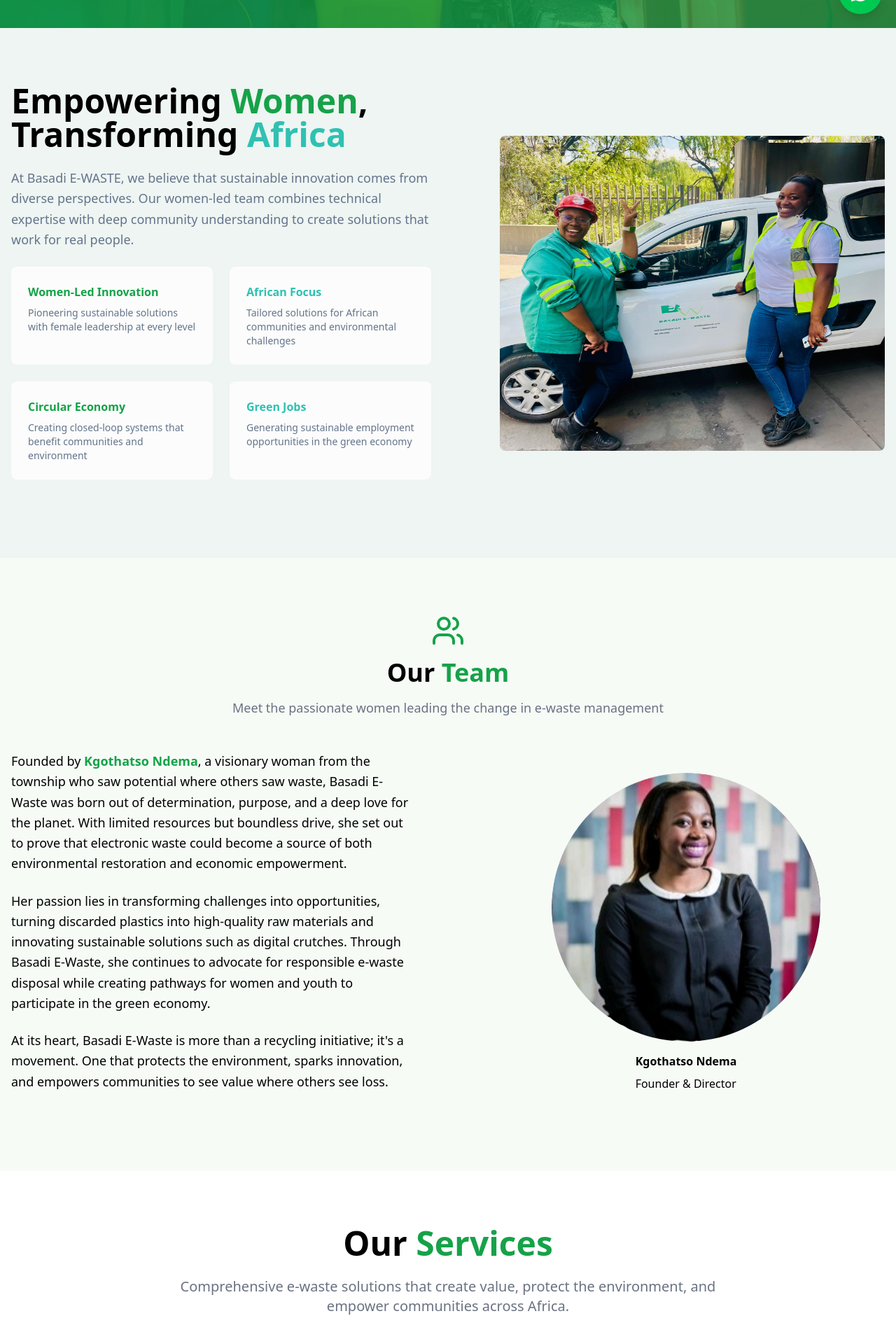
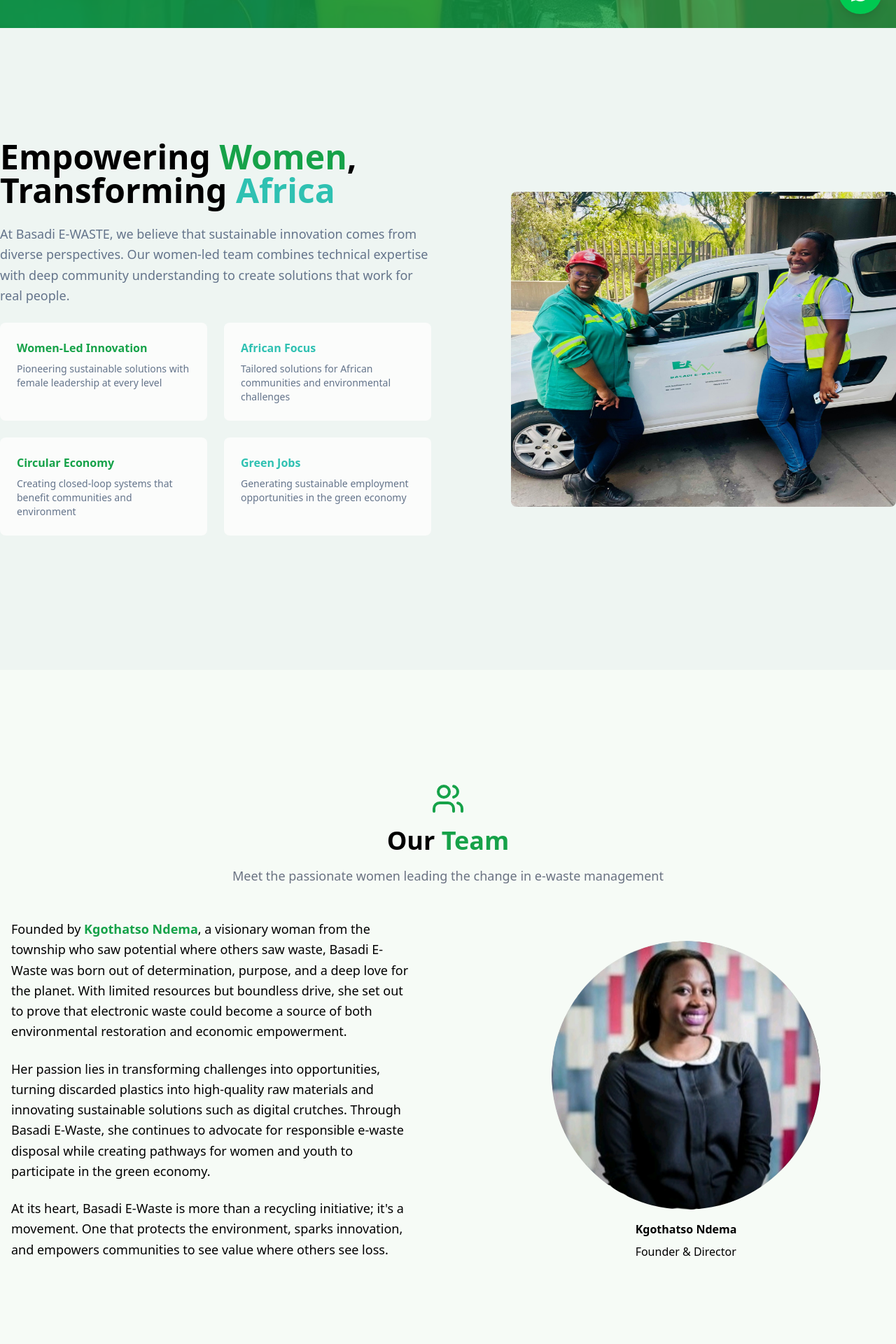
Before and after one commit to ourcodework/Basadi-E-Waste-StandardPackage-, a React (Vite) app: page / in a window 1280 px wide. Shown: the part 760-2680 px from the top of the page at 70% size. Built offline with nearby package versions, Linux system fonts and the light colour scheme.

Commit message:
updated navbar links

```diff
--- a/src/components/AboutSection.jsx
+++ b/src/components/AboutSection.jsx
@@ -12,7 +12,7 @@ function AboutSection() {
         <meta keywords="about e-waste recycling, GreenTech South Africa, electronics disposal" />
         <meta canonical="https://www.basadiewaste.co.za/#about" />
       </div>
-      <div className="container mx-auto px-4">
+      <div className="container mx-auto py-20">
         <div className="grid lg:grid-cols-2 gap-12 items-center">
           <div>
             <h2 className="text-4xl md:text-5xl font-bold text-foreground mb-6">
--- a/src/components/ContactSection.jsx
+++ b/src/components/ContactSection.jsx
@@ -39,7 +39,7 @@ function ContactSection() {
                 <meta keywords="contact basadi e-waste recycling, Basadi Ewaste contact South Africa" />
                 <meta canonical="https://www.basadiewaste.co.za/#contact" />
             </div>
-            <div className="container mx-auto px-4">
+            <div className="container mx-auto px-4 py-20">
                 <div className="text-center mb-16">
                     <h2 className="text-4xl md:text-5xl font-bold text-foreground mb-6">
                         Ready to Make an <span className="text-[#16A249]">Impact</span>?
--- a/src/components/HeroSection.jsx
+++ b/src/components/HeroSection.jsx
@@ -19,7 +19,7 @@ function HeroSection() {
             />
             {/* Content */}
             <div className="container mx-auto px-4 relative z-10">
-                <div className="max-w-4xl">
+                <div className="max-w-4xl py-20">
                     <h1
                         className="text-5xl md:text-7xl font-bold text-[#FAFAFA] mb-6 leading-tight">
                         Welcome to<br />
--- a/src/components/NavBar.jsx
+++ b/src/components/NavBar.jsx
@@ -8,7 +8,7 @@ function NavBar() {
   const navItems = [
     {label: "Home", href:"#home"},
     {label: "About", href:"#about"},
-    {label: "Our Team", href:"#ourteam"},
+    {label: "Our Team", href:"#team"},
     {label: "Services", href:"#services"},
     {label: "Contact", href:"#contact"}
   ]
--- a/src/components/ServiceSection.jsx
+++ b/src/components/ServiceSection.jsx
@@ -44,7 +44,7 @@ function ServiceSection() {
                 <meta keywords="Basadi e-waste services, electronics, waste recycling South Africa, disposal programs" />
                 <meta canonical="https://www.basadiewaste.co.za/#service" />
             </div>
-            <div className="container mx-auto px-4">
+            <div className="container mx-auto px-4 py-20">
                 <div className="text-center mb-16">
                     <h2 className="text-4xl md:text-5xl font-bold text-foreground mb-6">
                         Our <span className="text-[#16A249]">Services</span>
--- a/src/components/TeamSection.jsx
+++ b/src/components/TeamSection.jsx
@@ -26,7 +26,7 @@ function TeamSection() {
 
     return (
         <section id="team" className="py-20 bg-[#F6FBF6]/95">
-            <div className="container mx-auto px-4">
+            <div className="container mx-auto px-4 py-20">
                 <div className="text-center mb-12">
                     <div className="flex justify-center mb-4">
                         <Users className="w-12 h-12 text-[#16A249]" />
```
